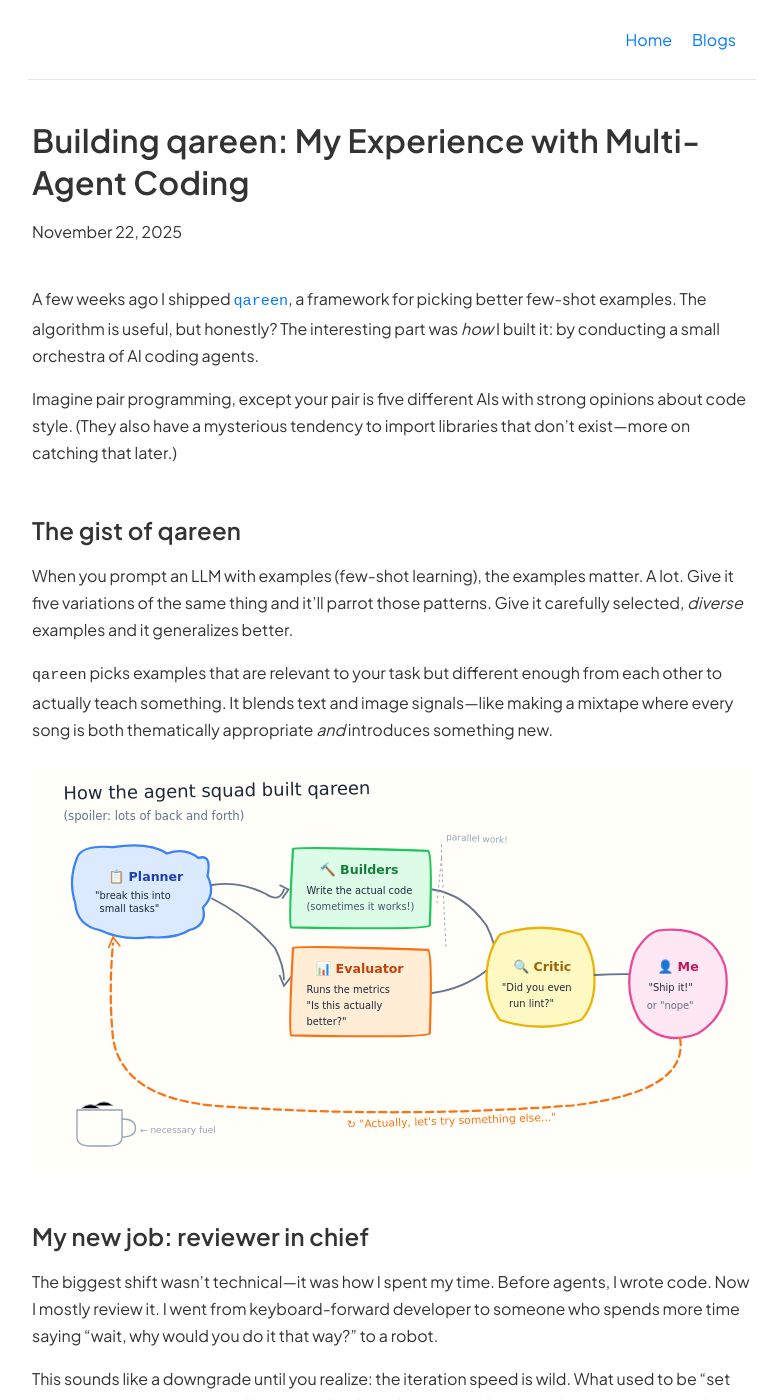
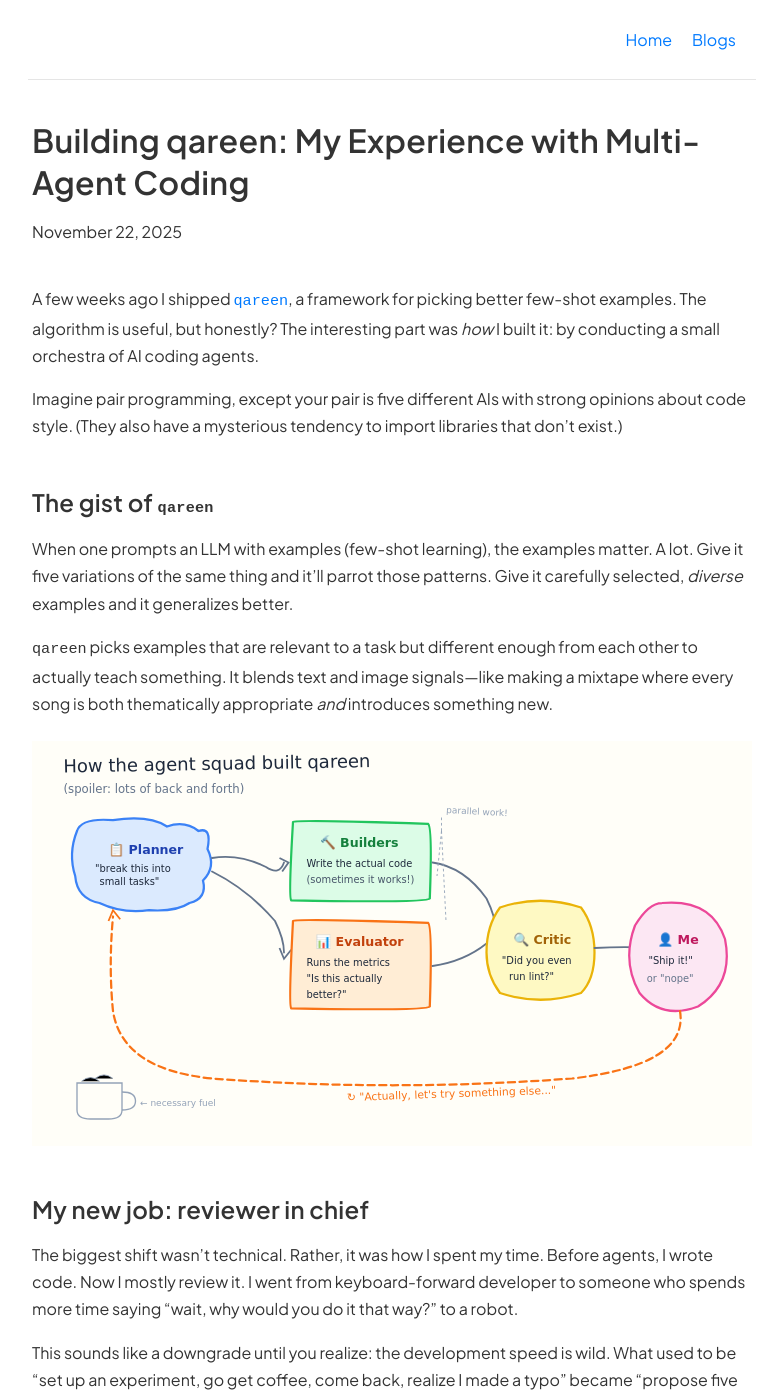
Before and after one commit to zaffnet/zaffnet.github.io, a Jekyll site: the page built from _posts/2025-11-25-building-qareen-with-agents.md, in a window 1280 px wide and 1400 px high. Shown: the whole window, without its empty margins (248-1028 px from the left). Built offline with Jekyll 4.4.1, drawn with Linux system fonts in a browser that asks for light colours; some of the changed text lies outside the part shown.

Commit message:
Refine blog content and SVG graphics for clarity and consistency
- Updated text in langchain-loc.md to use a more personal tone.
- Enhanced persona-vectors.md with additional context on persona vectors and their significance in AI safety.
- Improved building-qareen-with-agents.md for clarity and flow, emphasizing the shift in development approach.
- Made adjustments to langchain-loc.svg for better alignment and readability of annotations and labels.

````diff
--- a/_posts/2025-11-25-building-qareen-with-agents.md
+++ b/_posts/2025-11-25-building-qareen-with-agents.md
@@ -11,21 +11,21 @@ permalink: building-qareen-agents
 
 A few weeks ago I shipped [`qareen`](https://github.com/zaffnet/qareen), a framework for picking better few-shot examples. The algorithm is useful, but honestly? The interesting part was *how* I built it: by conducting a small orchestra of AI coding agents.
 
-Imagine pair programming, except your pair is five different AIs with strong opinions about code style. (They also have a mysterious tendency to import libraries that don't exist—more on catching that later.)
+Imagine pair programming, except your pair is five different AIs with strong opinions about code style. (They also have a mysterious tendency to import libraries that don't exist.)
 
-### The gist of qareen
+### The gist of `qareen`
 
-When you prompt an LLM with examples (few-shot learning), the examples matter. A lot. Give it five variations of the same thing and it'll parrot those patterns. Give it carefully selected, *diverse* examples and it generalizes better.
+When one prompts an LLM with examples (few-shot learning), the examples matter. A lot. Give it five variations of the same thing and it'll parrot those patterns. Give it carefully selected, *diverse* examples and it generalizes better.
 
-`qareen` picks examples that are relevant to your task but different enough from each other to actually teach something. It blends text and image signals—like making a mixtape where every song is both thematically appropriate *and* introduces something new.
+`qareen` picks examples that are relevant to a task but different enough from each other to actually teach something. It blends text and image signals—like making a mixtape where every song is both thematically appropriate *and* introduces something new.
 
 ![Hand-drawn sketch of the agent workflow](/assets/img/qareen-agents.svg)
 
 ### My new job: reviewer in chief
 
-The biggest shift wasn't technical—it was how I spent my time. Before agents, I wrote code. Now I mostly review it. I went from keyboard-forward developer to someone who spends more time saying "wait, why would you do it that way?" to a robot.
+The biggest shift wasn't technical. Rather, it was how I spent my time. Before agents, I wrote code. Now I mostly review it. I went from keyboard-forward developer to someone who spends more time saying "wait, why would you do it that way?" to a robot.
 
-This sounds like a downgrade until you realize: the iteration speed is wild. What used to be "set up an experiment, go get coffee, come back, realize you made a typo" became "propose five experiments, agents run all of them, pick the winner by lunch."
+This sounds like a downgrade until you realize: the development speed is wild. What used to be "set up an experiment, go get coffee, come back, realize I made a typo" became "propose five experiments, agents run all of them, pick the winner by lunch."
 
 ```python
 from qareen.sampler import rr_rank, normalize_scores
@@ -64,6 +64,6 @@ A few lessons learned the hard way:
 
 ### The takeaway
 
-Multi-agent coding isn't a toy or a demo—it's a genuinely different way to work. Not faster in *every* way (debugging agent confusion takes time), but faster in enough ways that the overall velocity goes up. You trade writing code for reviewing it, and if you're okay with that shift, it's pretty great.
+Multi-agent coding isn't a toy or a demo. It's a genuinely different way to work. Not faster in *every* way (debugging agent confusion takes time), but faster in enough ways that the overall velocity goes up. You trade writing code for reviewing it, and if you're okay with that shift, it's pretty great.
 
 `qareen` is open source if you want to try the framework. And if you build something with a swarm of agents, I'd love to hear which patterns worked for you—and which ones went hilariously wrong.
````
Also changed, not shown: _posts/2025-08-31-langchain-loc.md (+1 -1 lines), _posts/2025-09-01-persona-vectors.md (+8 -2 lines), assets/img/langchain-loc.svg.
